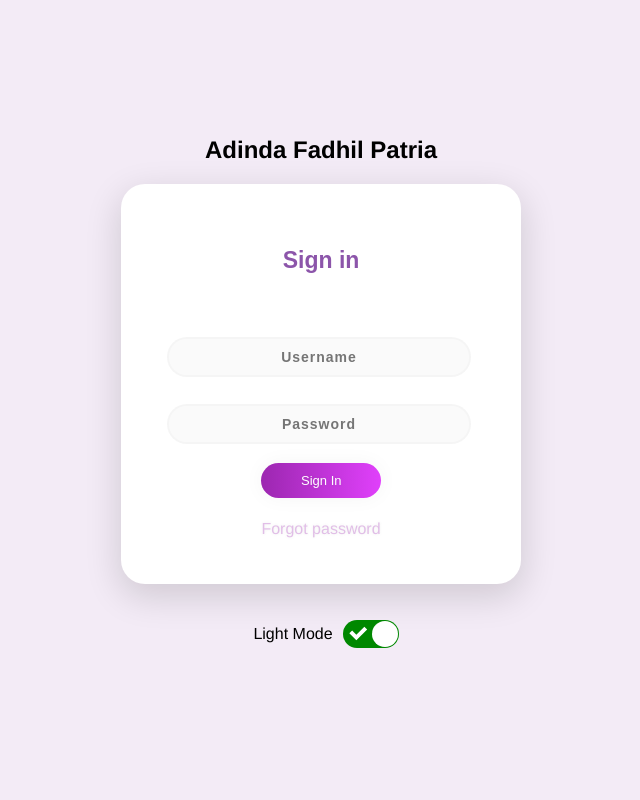
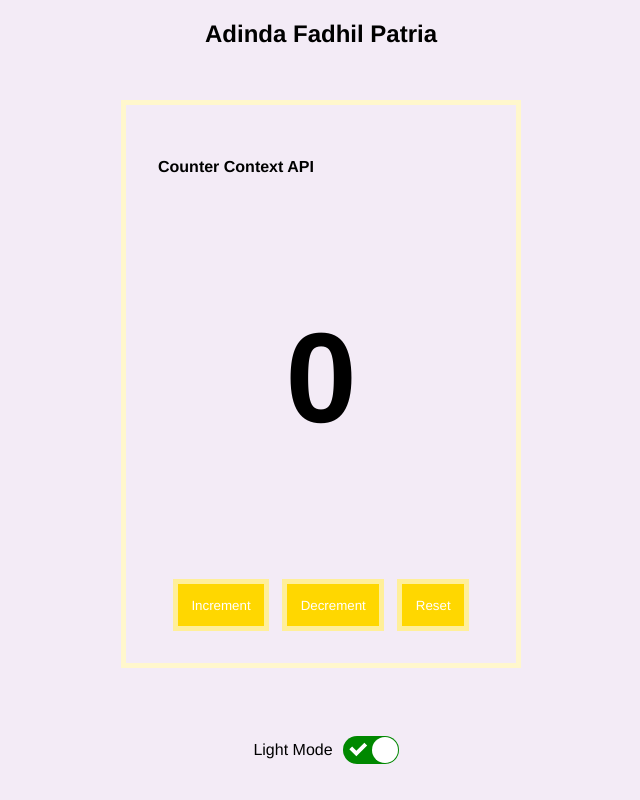
Before and after one commit to aindrajaya/challenge, a React (Create React App) app in the folder chapter5-react-state-management/context-dida/: page / in a window 1280 px wide. Shown: the whole page, without its empty margins (319-959 px from the left). Built offline with nearby package versions, Linux system fonts and the light colour scheme.

Commit message:
context api

```diff
--- a/chapter5-react-state-management/context-dida/src/App.js
+++ b/chapter5-react-state-management/context-dida/src/App.js
@@ -20,7 +20,7 @@ function App() {
     <ThemeContext.Provider value={{theme, toggleTheme}}>
       <div className='App' id={theme}>
         <h2>Adinda Fadhil Patria</h2>
-        <Form />
+        <CounterApp />
         <div className='switch'>
           <label>{theme === "light" ? "Light Mode" : "Dark Mode"}</label>
           <ReactSwitch onChange={toggleTheme} checked={theme === "light"}/>
--- /dev/null
+++ b/chapter5-react-state-management/context-dida/src/Counter/CounterContextAPI/actions.js
@@ -0,0 +1,30 @@
+export const increment = (dispatch, max, step, count) => {
+  // console.log("data di action", max, step)
+  if(count >= max){
+    alert("barang sudah habis")
+    return count;
+  } else {
+    dispatch({
+      type: "increment",
+      payload: {step}
+    })
+  }
+}
+
+export const decrement = (dispatch, min, step, count) => {
+  if(count === min){
+    alert("item is zero")
+    return count;
+  } else {
+    dispatch({
+      type: "decrement",
+      payload: {step}
+    })
+  }
+}
+
+export const reset = (dispatch) => {
+  dispatch({
+    type: "reset",
+  })
+}
--- /dev/null
+++ b/chapter5-react-state-management/context-dida/src/Counter/CounterContextAPI/counterContext.js
@@ -0,0 +1,19 @@
+import React, {createContext, useReducer} from "react"
+import reducerContext from "./reducer"
+
+//Iitial state
+const initialState = {
+  count: 0
+}
+
+export const CounterGlobalContext = createContext(initialState)
+
+export const CounterContextProvider = ({children}) => {
+  const [state, dispatch] = useReducer(reducerContext, initialState)
+
+  return(
+    <CounterGlobalContext.Provider value={{state, dispatch}}>
+      {children}
+    </CounterGlobalContext.Provider>
+  )
+}
--- /dev/null
+++ b/chapter5-react-state-management/context-dida/src/Counter/CounterContextAPI/index.jsx
@@ -0,0 +1,20 @@
+import React, { useContext } from 'react'
+import {increment, decrement, reset} from './actions'
+import { CounterGlobalContext } from './counterContext'
+
+export default function CounterContextAPI ({max, min, step}) {
+  const {state, dispatch} = useContext(CounterGlobalContext)
+  const count = state.count
+
+  return (
+    <div className="Counter">
+      <h4>Counter Context API</h4>
+      <p className="count">{count}</p>
+      <section className="controls">
+        <button onClick={() => increment(dispatch, max, step, count)}>Increment</button>
+        <button onClick={() => decrement(dispatch, min, step, count)}>Decrement</button>
+        <button onClick={() => reset(dispatch)}>Reset</button>
+      </section>
+    </div>
+  )
+}
--- /dev/null
+++ b/chapter5-react-state-management/context-dida/src/Counter/CounterContextAPI/reducer.js
@@ -0,0 +1,22 @@
+const reducerContext = (state, action) => {
+  const {step} = action.payload
+  switch (action.type) {
+    case "increment":
+      return {
+        // ...state,
+        count: state.count + step
+      }
+    case "decrement":
+      return {
+        count: state.count - step
+      }
+    case "reset":
+      return {
+        count: 0
+      }
+    default:
+      return state;
+  }
+}
+
+export default reducerContext
--- a/chapter5-react-state-management/context-dida/src/Counter/index.jsx
+++ b/chapter5-react-state-management/context-dida/src/Counter/index.jsx
@@ -4,17 +4,22 @@ import './styles.scss'
 //Component
 import CounterClass from "./CounterClass";
 import CounterFunc from "./CounterFunc";
+import { CounterContextProvider } from "./CounterContextAPI/counterContext";
+import CounterContextAPI from "./CounterContextAPI";
 
 const itemRemaining = 5;
 
 const CounterApp = () => {
   return(
-    <main className="Application">
-      <section className="Counters">
-        {/* <CounterClass max={itemRemaining} min={0} step={1}/> */}
-        <CounterFunc max={itemRemaining} min={0} step={1} />
-      </section>
-    </main>
+    <CounterContextProvider>
+      <main className="Application">
+        <section className="Counters">
+          {/* <CounterClass max={itemRemaining} min={0} step={1}/> */}
+          {/* <CounterFunc max={itemRemaining} min={0} step={1}/> */}
+          <CounterContextAPI max={itemRemaining} min={0} step={1}/>
+        </section>
+      </main>
+    </CounterContextProvider>
   )
 }
 
```
